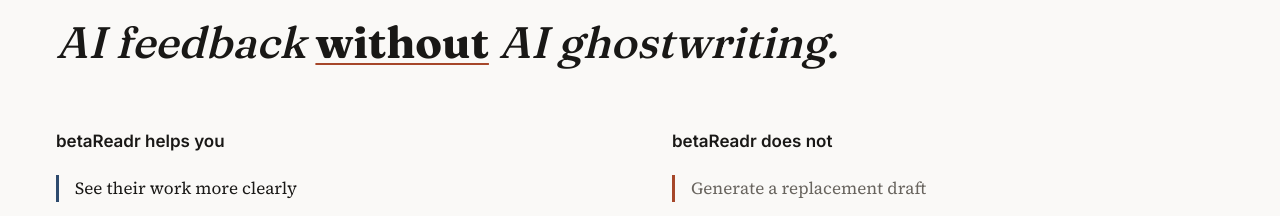
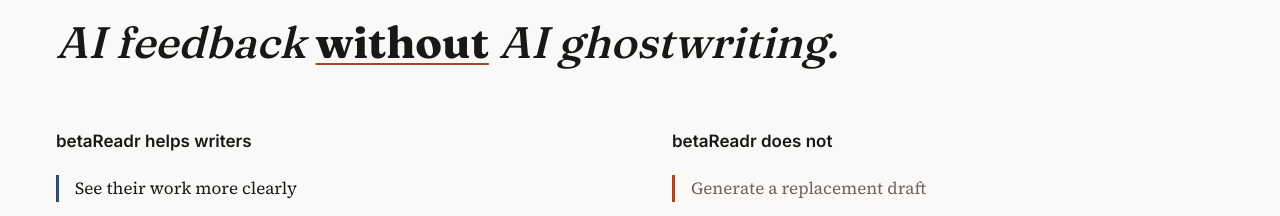
Before and after one commit to ethanryan/beta-readr, a Next.js app: page / in a window 1280 px wide. Shown: the part 3480-3696 px from the top of the page. Built offline with nearby package versions, Linux system fonts and the light colour scheme; no server answers.

Commit message:
Clarify who betaReadr helps

```diff
--- a/components/landing/Philosophy.tsx
+++ b/components/landing/Philosophy.tsx
@@ -28,7 +28,7 @@
 
         <div className={styles.columns}>
           <div className={styles.column}>
-            <h3 className={styles.columnHeading}>betaReadr helps you</h3>
+            <h3 className={styles.columnHeading}>betaReadr helps writers</h3>
             <ul className={styles.list}>
               {DOES.map((item) => (
                 <li key={item} className={styles.listItemStrength}>
```
